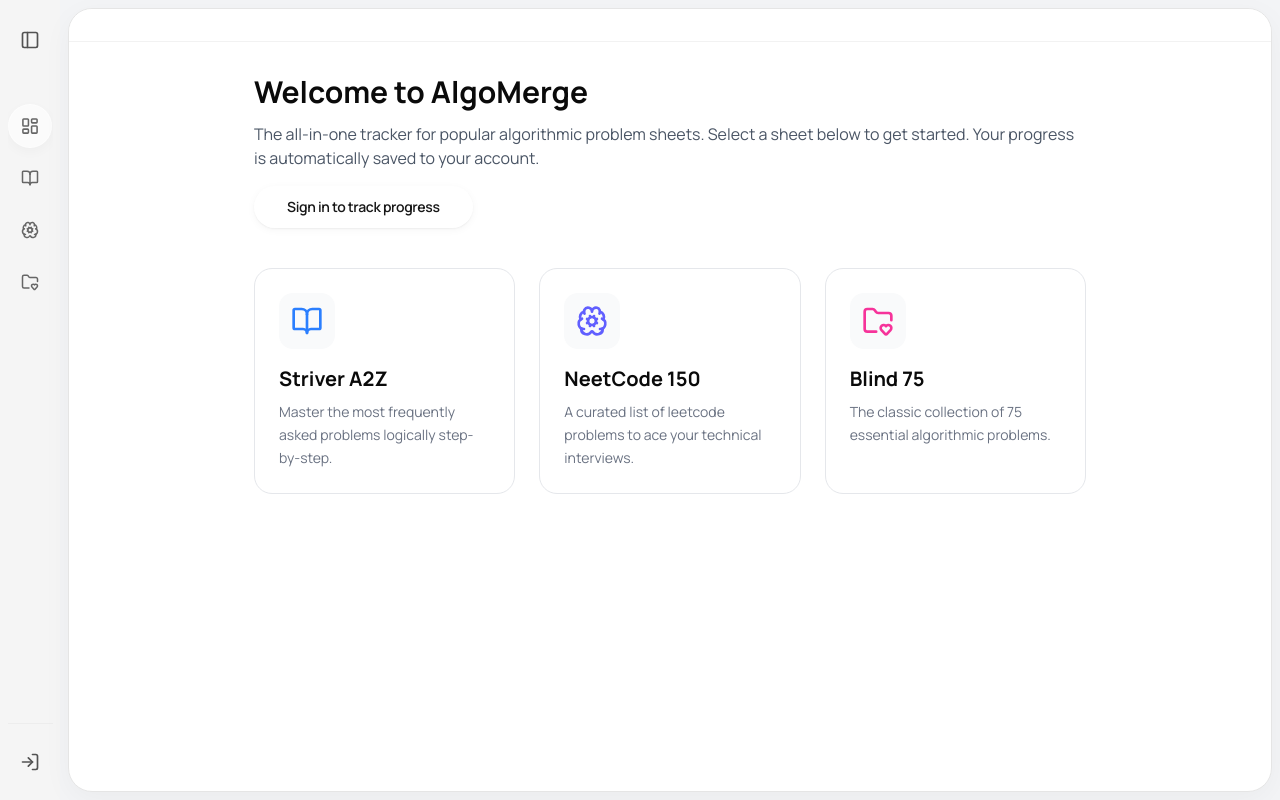
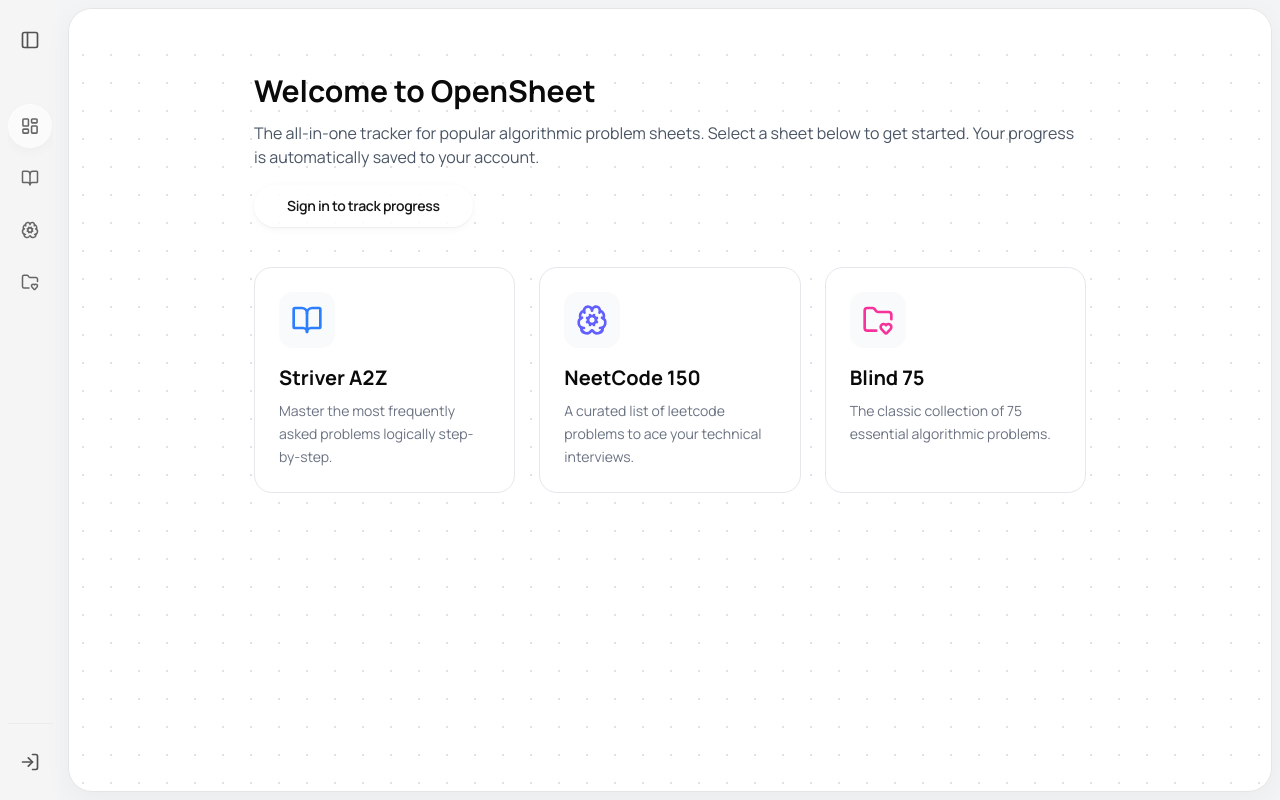
Before and after one commit to Soham-Donode/opensheet, a Next.js app: page / in a window 1280 px wide. Built offline with nearby package versions, Linux system fonts and the light colour scheme; no server answers.

Commit message:
bg-matrix

```diff
--- a/src/app/globals.css
+++ b/src/app/globals.css
@@ -128,3 +128,15 @@
     @apply font-sans;
   }
 }
+
+@layer utilities {
+  .bg-dot-matrix {
+    background-image: radial-gradient(
+      circle,
+      rgba(156, 163, 175, 0.32) 1px,
+      transparent 1.1px
+    );
+    background-size: 28px 28px;
+    background-position: 0 0;
+  }
+}
--- a/src/app/layout.tsx
+++ b/src/app/layout.tsx
@@ -1,7 +1,7 @@
 import type { Metadata } from "next";
 import { Manrope, Geist_Mono } from "next/font/google";
-import { ClerkProvider, SignInButton, UserButton } from '@clerk/nextjs'
-import { auth } from '@clerk/nextjs/server'
+import { ClerkProvider, SignInButton, UserButton } from "@clerk/nextjs";
+import { auth } from "@clerk/nextjs/server";
 import { AppSidebar } from "@/components/AppSidebar";
 import { Button } from "@/components/ui/button";
 import "./globals.css";
@@ -18,7 +18,8 @@
 
 export const metadata: Metadata = {
   title: "AlgoMerge – DSA Practice Tracker",
-  description: "One beautiful place to track all your DSA practice across multiple popular problem sheets.",
+  description:
+    "One beautiful place to track all your DSA practice across multiple popular problem sheets.",
 };
 
 export default async function RootLayout({
@@ -36,10 +37,10 @@
       >
         <body className="h-screen flex flex-col m-0 p-0 overflow-hidden">
           <AppSidebar>
-            <header className="flex justify-end items-center px-8 py-4 border-b border-neutral-200/50 dark:border-neutral-700/50 w-full sticky top-0 bg-white/80 dark:bg-neutral-900/80 backdrop-blur-lg z-30 transition-all duration-300">
+            <header className="flex justify-end items-center px-8 py-4  w-full sticky top-0 bg-white/80 dark:bg-neutral-900/80 backdrop-blur-lg z-30 transition-all duration-300">
               {/* Profile moved to sidebar bottom */}
             </header>
-            <main className="flex-1 overflow-y-auto">
+            <main className="flex-1 overflow-y-auto bg-dot-matrix">
               {children}
             </main>
           </AppSidebar>
--- a/src/app/page.tsx
+++ b/src/app/page.tsx
@@ -11,33 +11,37 @@
   const sheets = [
     {
       title: "Striver A2Z",
-      description: "Master the most frequently asked problems logically step-by-step.",
+      description:
+        "Master the most frequently asked problems logically step-by-step.",
       href: "/sheet/striver-a2z",
-      icon: <BookOpen className="w-8 h-8 text-blue-500" />
+      icon: <BookOpen className="w-8 h-8 text-blue-500" />,
     },
     {
       title: "NeetCode 150",
-      description: "A curated list of leetcode problems to ace your technical interviews.",
+      description:
+        "A curated list of leetcode problems to ace your technical interviews.",
       href: "/sheet/neetcode-150",
-      icon: <BrainCog className="w-8 h-8 text-indigo-500" />
+      icon: <BrainCog className="w-8 h-8 text-indigo-500" />,
     },
     {
       title: "Blind 75",
-      description: "The classic collection of 75 essential algorithmic problems.",
+      description:
+        "The classic collection of 75 essential algorithmic problems.",
       href: "/sheet/blind-75",
-      icon: <FolderHeart className="w-8 h-8 text-pink-500" />
-    }
+      icon: <FolderHeart className="w-8 h-8 text-pink-500" />,
+    },
   ];
 
   return (
     <div className="p-8 max-w-4xl mx-auto w-full">
       <div className="mb-10 text-center md:text-left">
-        <h1 className="text-3xl font-bold mb-3">Welcome to AlgoMerge</h1>
+        <h1 className="text-3xl font-bold mb-3">Welcome to OpenSheet</h1>
         <p className="text-gray-600">
-          The all-in-one tracker for popular algorithmic problem sheets. Select a sheet below to get started.
-          Your progress is automatically saved to your account.
+          The all-in-one tracker for popular algorithmic problem sheets. Select
+          a sheet below to get started. Your progress is automatically saved to
+          your account.
         </p>
-       {!userId && <SignInCTA />}
+        {!userId && <SignInCTA />}
       </div>
 
       <div className="grid grid-cols-1 md:grid-cols-2 lg:grid-cols-3 gap-6">
--- a/src/app/sheet/[sheet]/page.tsx
+++ b/src/app/sheet/[sheet]/page.tsx
@@ -12,7 +12,10 @@
   "blind-75": "Blind 75",
 };
 
-async function fetchQuestionsWithProgress(userId: string | null, sheetSlug: string) {
+async function fetchQuestionsWithProgress(
+  userId: string | null,
+  sheetSlug: string,
+) {
   return prisma.question.findMany({
     where: { sheetSlug },
     orderBy: { createdAt: "asc" },
@@ -25,9 +28,15 @@
   });
 }
 
-type QuestionWithProgress = Awaited<ReturnType<typeof fetchQuestionsWithProgress>>[number];
+type QuestionWithProgress = Awaited<
+  ReturnType<typeof fetchQuestionsWithProgress>
+>[number];
 
-export default async function SheetPage({ params }: { params: Promise<{ sheet: string }> }) {
+export default async function SheetPage({
+  params,
+}: {
+  params: Promise<{ sheet: string }>;
+}) {
   const { sheet } = await params;
 
   if (!SHEET_NAMES[sheet]) {
@@ -47,20 +56,33 @@
   }
 
   const solvedCount = questions.filter(
-    (q) => q.progress[0]?.isCompleted === true
+    (q) => q.progress[0]?.isCompleted === true,
   ).length;
   const totalCount = questions.length;
+  const progressPercent = totalCount > 0 ? (solvedCount / totalCount) * 100 : 0;
 
   return (
     <div className="p-8 max-w-4xl mx-auto w-full">
-      <div className="flex justify-between items-center mb-6">
-        <h2 className="text-2xl font-bold">{SHEET_NAMES[sheet]}</h2>
+      <div className="mb-6">
+        <h1 className="text-4xl md:text-5xl font-extrabold tracking-tight mb-4">
+          {SHEET_NAMES[sheet]}
+        </h1>
         {!dbError && totalCount > 0 && (
-          <div className="text-sm font-medium text-gray-600 bg-gray-100 px-3 py-1.5 rounded-full">
-            <span className="text-green-600 font-bold">{solvedCount}</span>
-            <span className="mx-1">/</span>
-            <span>{totalCount}</span>
-            <span className="ml-1">solved</span>
+          <div className="flex items-center gap-4">
+            <div className="w-full h-2 rounded-full bg-gray-100 dark:bg-gray-800/70 overflow-hidden">
+              <div
+                className="h-full bg-green-400 dark:bg-green-500 rounded-full transition-all duration-300"
+                style={{ width: `${progressPercent}%` }}
+              />
+            </div>
+            <div className="text-sm font-semibold whitespace-nowrap text-gray-700 dark:text-gray-200">
+              <span className="text-green-600 dark:text-green-400">
+                {solvedCount}
+              </span>
+              <span className="mx-1">/</span>
+              <span>{totalCount}</span>
+              <span className="ml-1">solved</span>
+            </div>
           </div>
         )}
       </div>
@@ -68,12 +90,21 @@
       {!userId && questions.length > 0 && (
         <div className="bg-blue-50/50 dark:bg-blue-900/10 backdrop-blur-sm border border-blue-100 dark:border-blue-800/50 p-6 rounded-2xl mb-8 flex flex-col sm:flex-row items-center justify-between gap-4">
           <div>
-            <p className="font-semibold text-blue-900 dark:text-blue-100">You are viewing this sheet in read-only mode.</p>
+            <p className="font-semibold text-blue-900 dark:text-blue-100">
+              You are viewing this sheet in read-only mode.
+            </p>
             <p className="text-sm text-blue-800/70 dark:text-blue-200/60 mt-0.5">
               To track your progress and save notes, please sign in.
             </p>
           </div>
-          <SignInButton mode="modal"><Button variant="glass" className="rounded-full px-8 py-2.5 h-auto text-sm font-semibold tracking-tight shadow-blue-200/20 dark:shadow-none">Sign in to start tracking</Button></SignInButton>
+          <SignInButton mode="modal">
+            <Button
+              variant="glass"
+              className="rounded-full px-8 py-2.5 h-auto text-sm font-semibold tracking-tight shadow-blue-200/20 dark:shadow-none"
+            >
+              Sign in to start tracking
+            </Button>
+          </SignInButton>
         </div>
       )}
 
@@ -81,7 +112,8 @@
         <div className="bg-red-50 border border-red-200 text-red-800 p-4 rounded-md mb-6">
           <p className="font-semibold">Unable to connect to the database.</p>
           <p className="text-sm mt-1">
-            Please ensure you have configured your database credentials in <code>.env.local</code> and run:
+            Please ensure you have configured your database credentials in{" "}
+            <code>.env.local</code> and run:
             <br />
             <code>npx prisma db push</code>
           </p>
@@ -90,7 +122,8 @@
 
       {!dbError && questions.length === 0 && (
         <div className="text-gray-500 italic">
-          No questions found for this sheet. Make sure to seed the database for <code>{sheet}</code>.
+          No questions found for this sheet. Make sure to seed the database for{" "}
+          <code>{sheet}</code>.
         </div>
       )}
 
```
